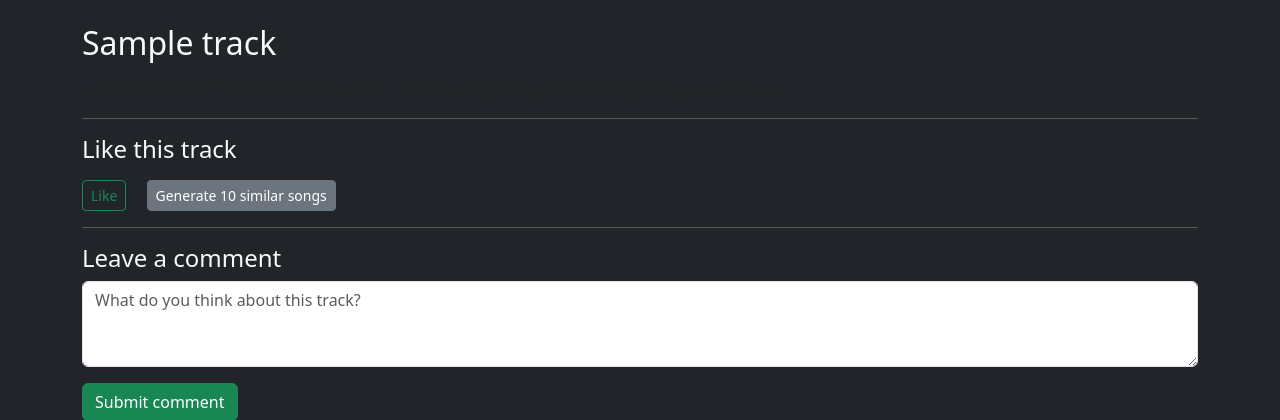
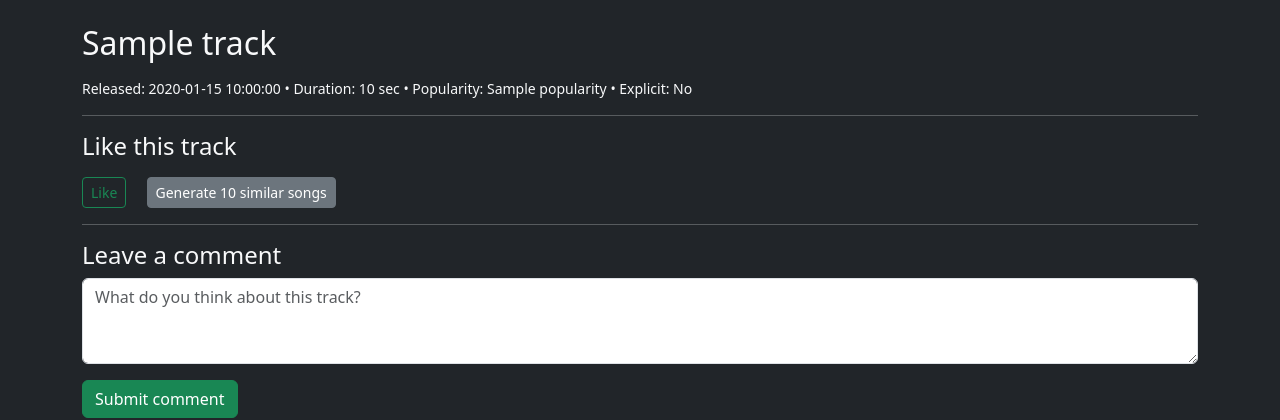
Before and after one commit to TheShai81/music-dashboard, a Flask app: template app/templates/track.html in a window 1280 px wide. Shown: the part 56-476 px from the top of the page. Run offline with Flask 3, Linux system fonts and the light colour scheme; the template is opened without the code that fills it: most values are stand-ins (such as "Sample title", 1, 10 or a date in 2020).

Commit message:
fixed track desc text colour

```diff
--- a/app/templates/track.html
+++ b/app/templates/track.html
@@ -1,7 +1,7 @@
 {% extends "base.html" %}
 {% block content %}
 <h2 class="mb-3">{{ track.title }}</h2>
-<p class="text-muted">
+<p class="text-light small mb-2">
     Released: {{ track.release_date }} • Duration: {{ track.duration }} sec •
     Popularity: {{ track.popularity }} • Explicit: {{ 'Yes' if track.explicit else 'No' }}
 </p>
```
